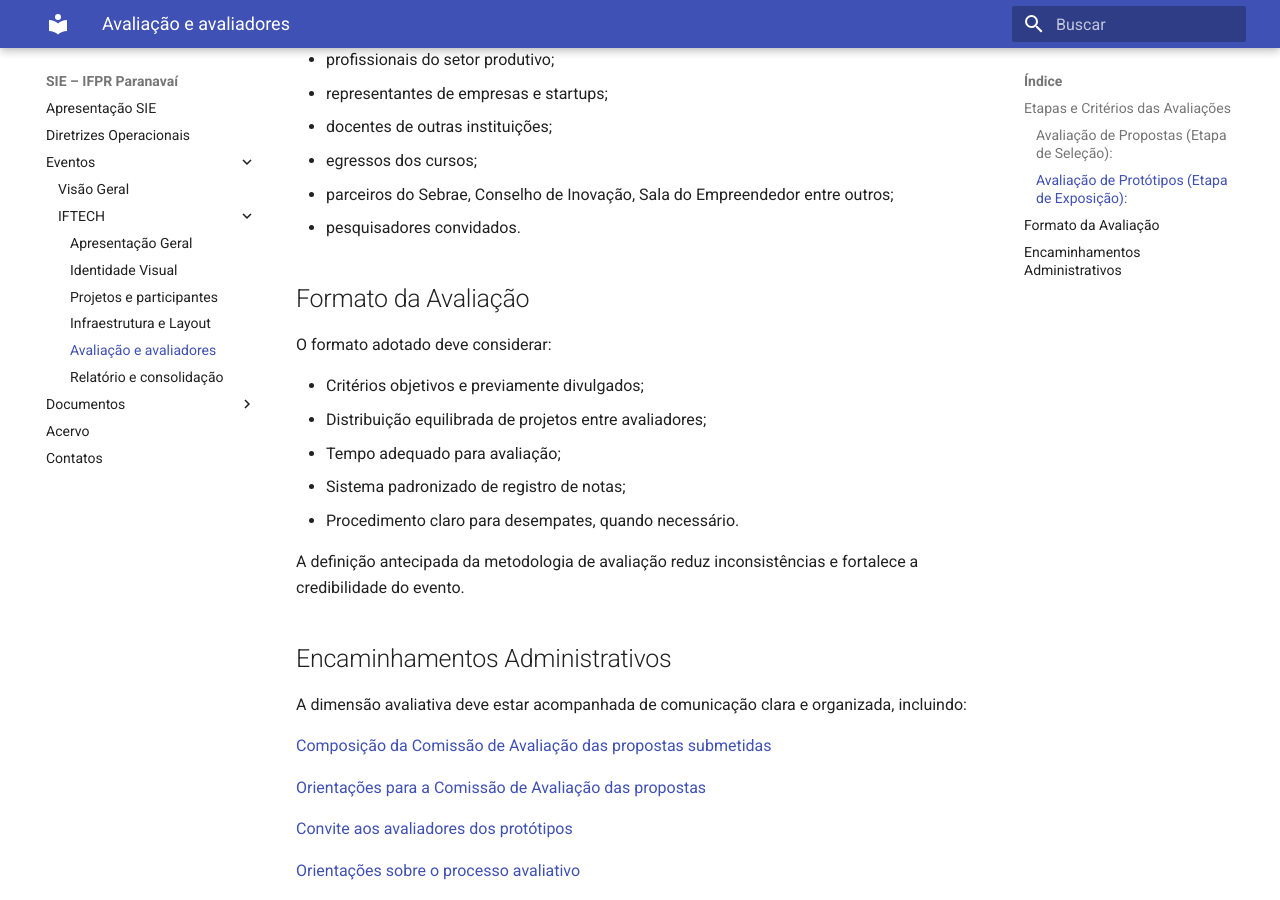
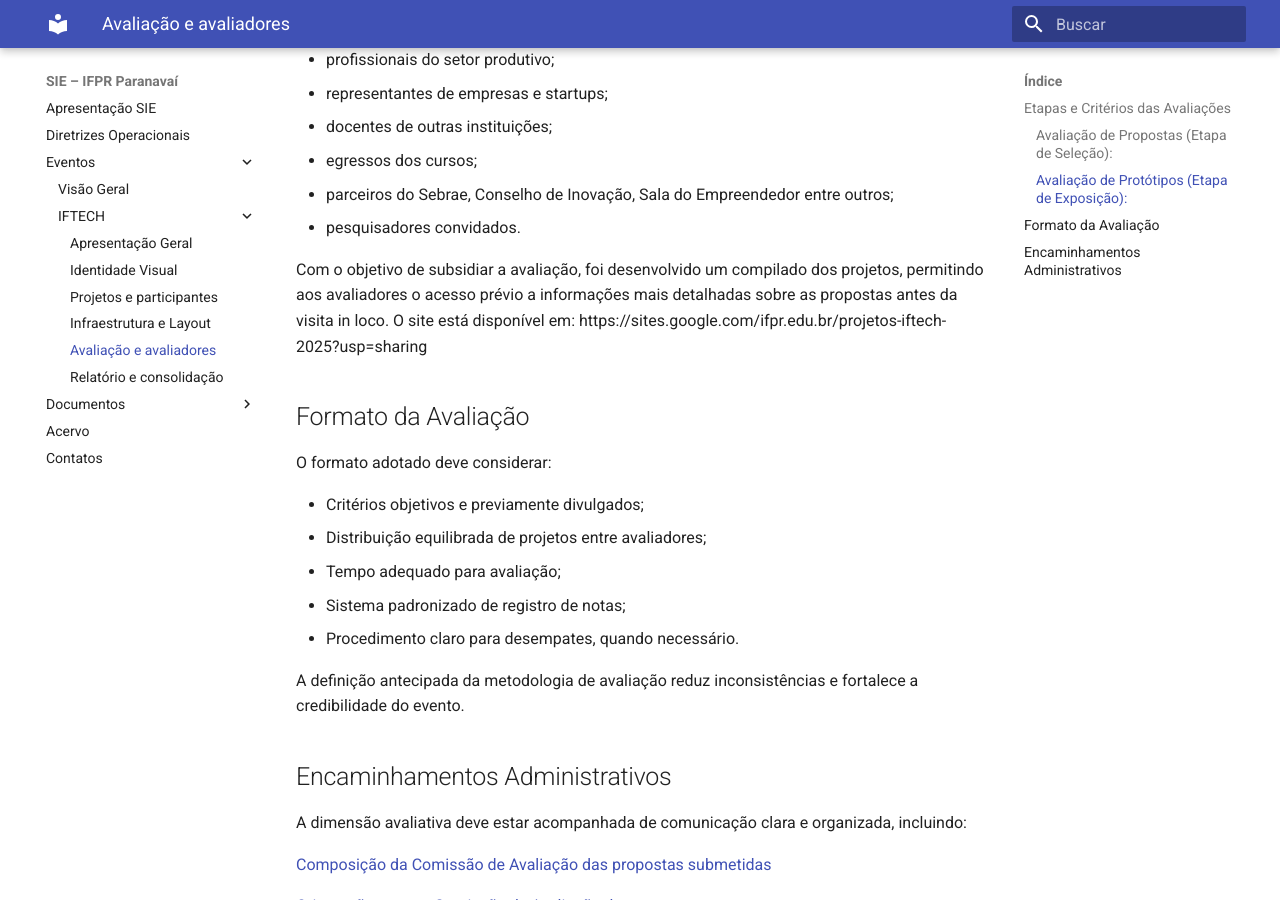
Before and after one commit to ifpr-sie-paranavai/dossie, an MkDocs documentation site: the page built from docs/eventos/iftech/avaliacao.md, in a window 1280 px wide and 900 px high, scrolled down 1208 px. Built offline with MkDocs 1.6.1 and Material for MkDocs 9.7.7, drawn with Linux system fonts in a browser that asks for light colours.

Commit message:
Update avaliacao.md

```diff
--- a/docs/eventos/iftech/avaliacao.md
+++ b/docs/eventos/iftech/avaliacao.md
@@ -36,6 +36,8 @@ Recomenda-se considerar o convite a avaliadores externos ao IFPR, tais como:
 - parceiros do Sebrae, Conselho de Inovação, Sala do Empreendedor entre outros;
 - pesquisadores convidados.
 
+Com o objetivo de subsidiar a avaliação, foi desenvolvido um compilado dos projetos, permitindo aos avaliadores o acesso prévio a informações mais detalhadas sobre as propostas antes da visita in loco. O site está disponível em: https://sites.google.com/ifpr.edu.br/projetos-iftech-2025?usp=sharing
+
 ## Formato da Avaliação
 
 O formato adotado deve considerar:
```
